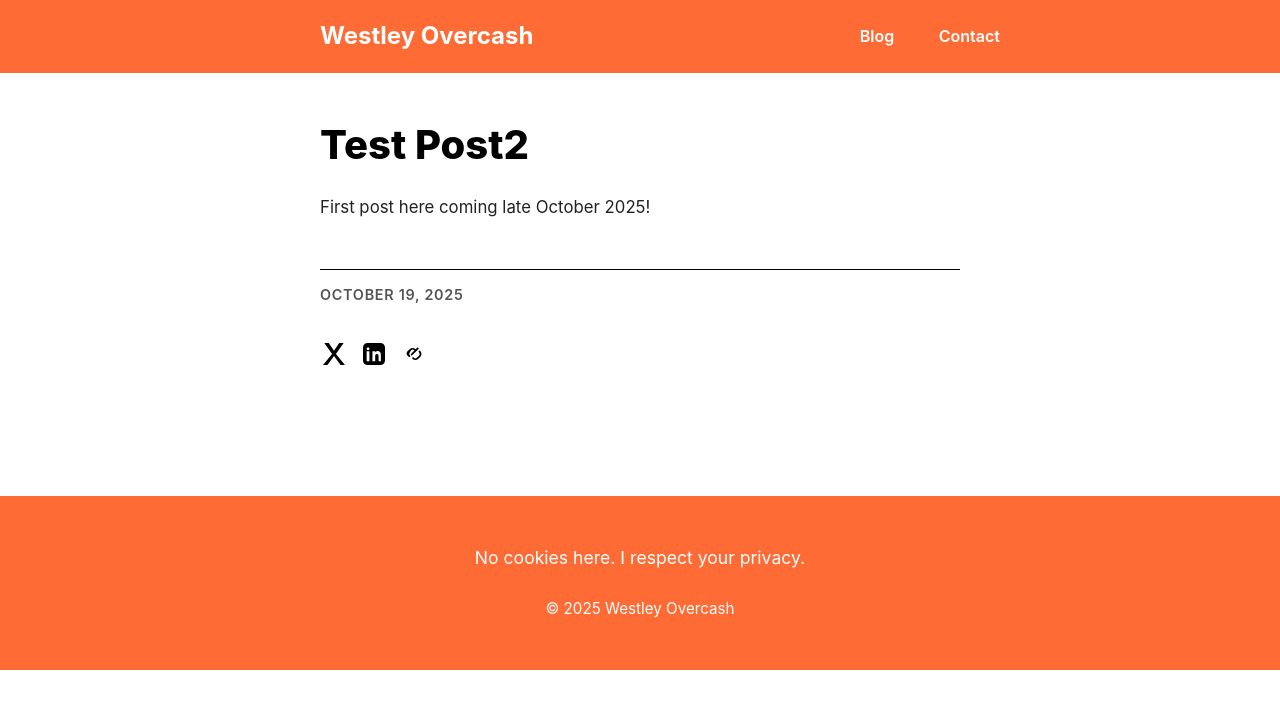
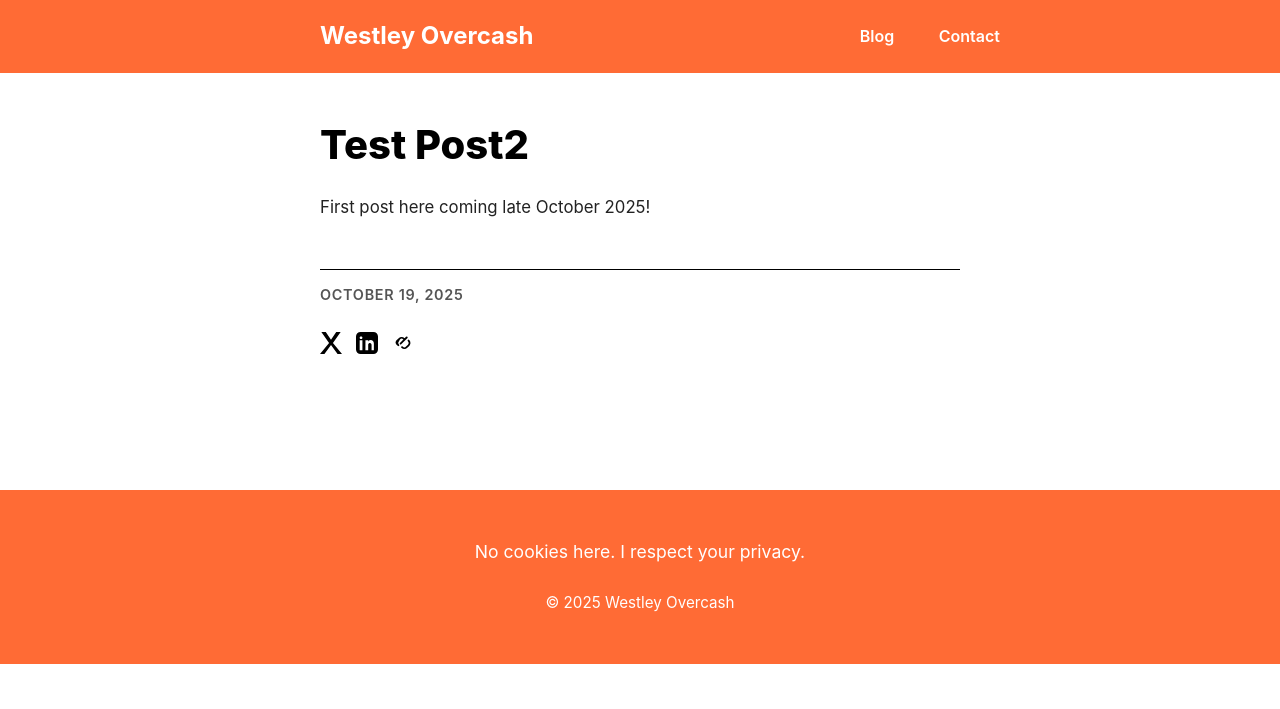
Before and after one commit to westleyovercash/westleyovercash.github.io, a Jekyll site: the page built from _posts/2025-10-19-test-post2.md, in a window 1280 px wide. Shown: the top 709 px of the page. Built offline with Jekyll 4.4.1, drawn with Linux system fonts in a browser that asks for light colours.

Commit message:
Update post.html

```diff
--- a/_layouts/post.html
+++ b/_layouts/post.html
@@ -20,6 +23,34 @@ layout: default
     {{ display_date | date: "%B %d, %Y" }}
   </p>
 
-  <!-- Social share include -->
-  {% include social-share.html %}
+  <!-- Inline social share icons (no includes, no external assets) -->
+  <div style="margin-top: 1.5rem; display: flex; gap: 14px; align-items: center;">
+
+    <!-- X -->
+    <a href="https://twitter.com/intent/tweet?url={{ site.url }}{{ page.url | relative_url }}&text={{ page.title | uri_escape }}"
+       target="_blank" rel="noopener noreferrer" title="Share on X"
+       style="color:#000; text-decoration:none;">
+      <svg xmlns="http://www.w3.org/2000/svg" fill="currentColor" viewBox="0 0 24 24" width="22" height="22">
+        <path d="M22.54 0H17.7L12 8.46 6.3 0H1.46L9.89 11.9 0 24h4.84l7.16-9.76L19.16 24H24L14.11 11.9 22.54 0z"/>
+      </svg>
+    </a>
+
+    <!-- LinkedIn -->
+    <a href="https://www.linkedin.com/sharing/share-offsite/?url={{ site.url }}{{ page.url | relative_url }}"
+       target="_blank" rel="noopener noreferrer" title="Share on LinkedIn"
+       style="color:#000; text-decoration:none;">
+      <svg xmlns="http://www.w3.org/2000/svg" fill="currentColor" viewBox="0 0 24 24" width="22" height="22">
+        <path d="M19 0h-14C2.2 0 0 2.2 0 5v14c0 2.8 2.2 5 5 5h14c2.8 0 5-2.2 5-5V5c0-2.8-2.2-5-5-5zM7 20H4V9h3v11zm-1.5-12.3C4.6 7.7 4 7.1 4 6.3S4.6 5 5.5 5 7 5.6 7 6.3 6.4 7.7 5.5 7.7zM20 20h-3v-5.5c0-1.5-.5-2.5-1.8-2.5-1 0-1.6.7-1.8 1.4-.1.2-.1.5-.1.8V20h-3s.1-9 0-11h3v1.6c.4-.7 1.1-1.8 2.7-1.8 2 0 3.5 1.3 3.5 4.1V20z"/>
+      </svg>
+    </a>
+
+    <!-- Copy link -->
+    <a href="#" onclick="navigator.clipboard.writeText('{{ site.url }}{{ page.url | relative_url }}'); alert('Link copied!'); return false;"
+       title="Copy link" style="color:#000; text-decoration:none;">
+      <svg xmlns="http://www.w3.org/2000/svg" fill="currentColor" viewBox="0 0 24 24" width="22" height="22">
+        <path d="M3.9 12c0-1.2.5-2.4 1.3-3.2l2.1-2.1a4.5 4.5 0 016.4 0 1 1 0 11-1.4 1.4 2.5 2.5 0 00-3.6 0L7.6 10a2.5 2.5 0 000 3.6 1 1 0 11-1.4 1.4A4.5 4.5 0 013.9 12zm16.2 0c0 1.2-.5 2.4-1.3 3.2l-2.1 2.1a4.5 4.5 0 01-6.4 0 1 1 0 111.4-1.4 2.5 2.5 0 003.6 0l2.1-2.1a2.5 2.5 0 000-3.6 1 1 0 111.4-1.4 4.5 4.5 0 011.3 3.2zM8.7 13.3a1 1 0 010-1.4l6.6-6.6a1 1 0 111.4 1.4L10 13.3a1 1 0 01-1.4 0z"/>
+      </svg>
+    </a>
+
+  </div>
 </article>
```
Also changed, not shown: other parts of _layouts/post.html (+3 -0 lines).
